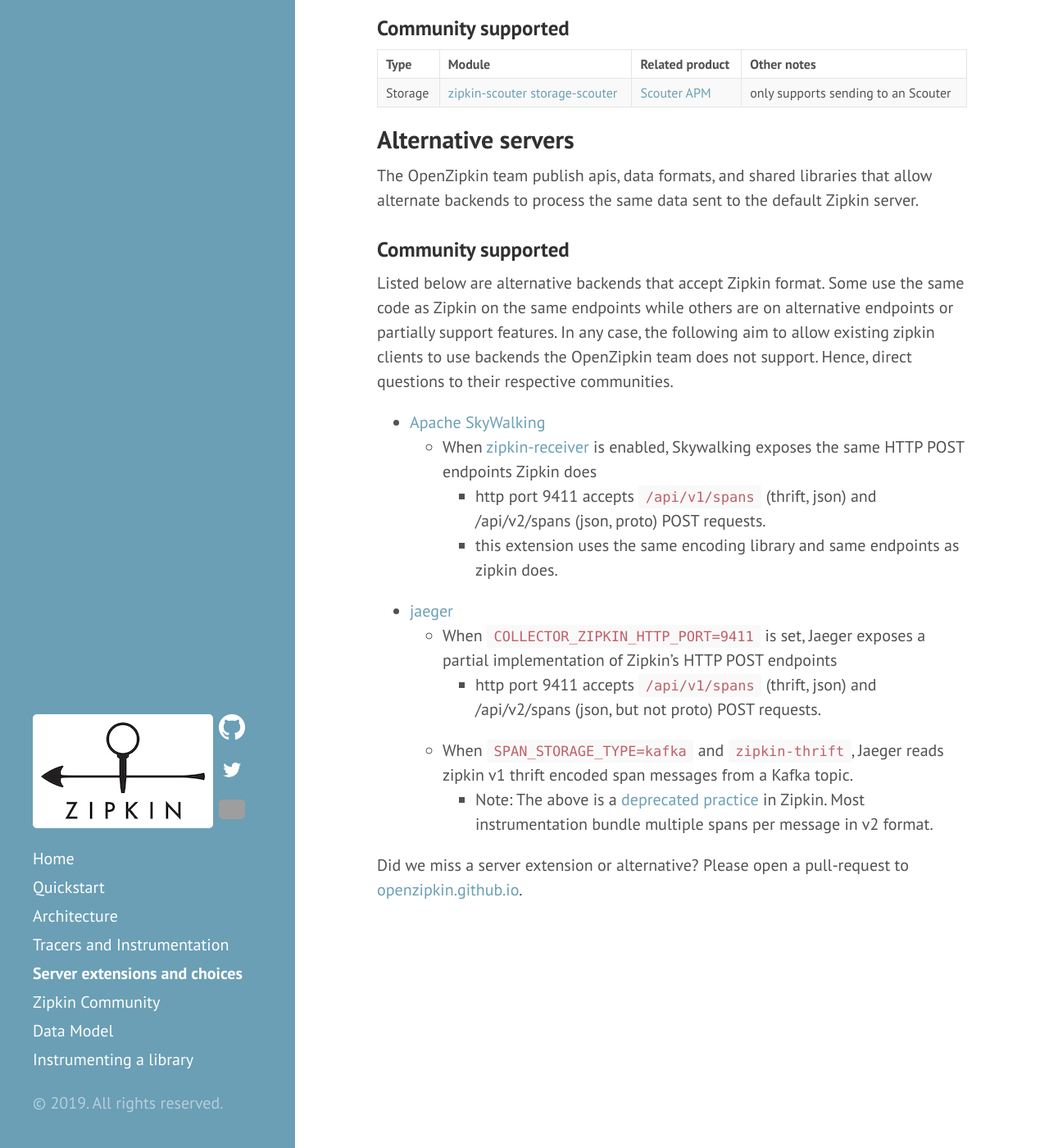
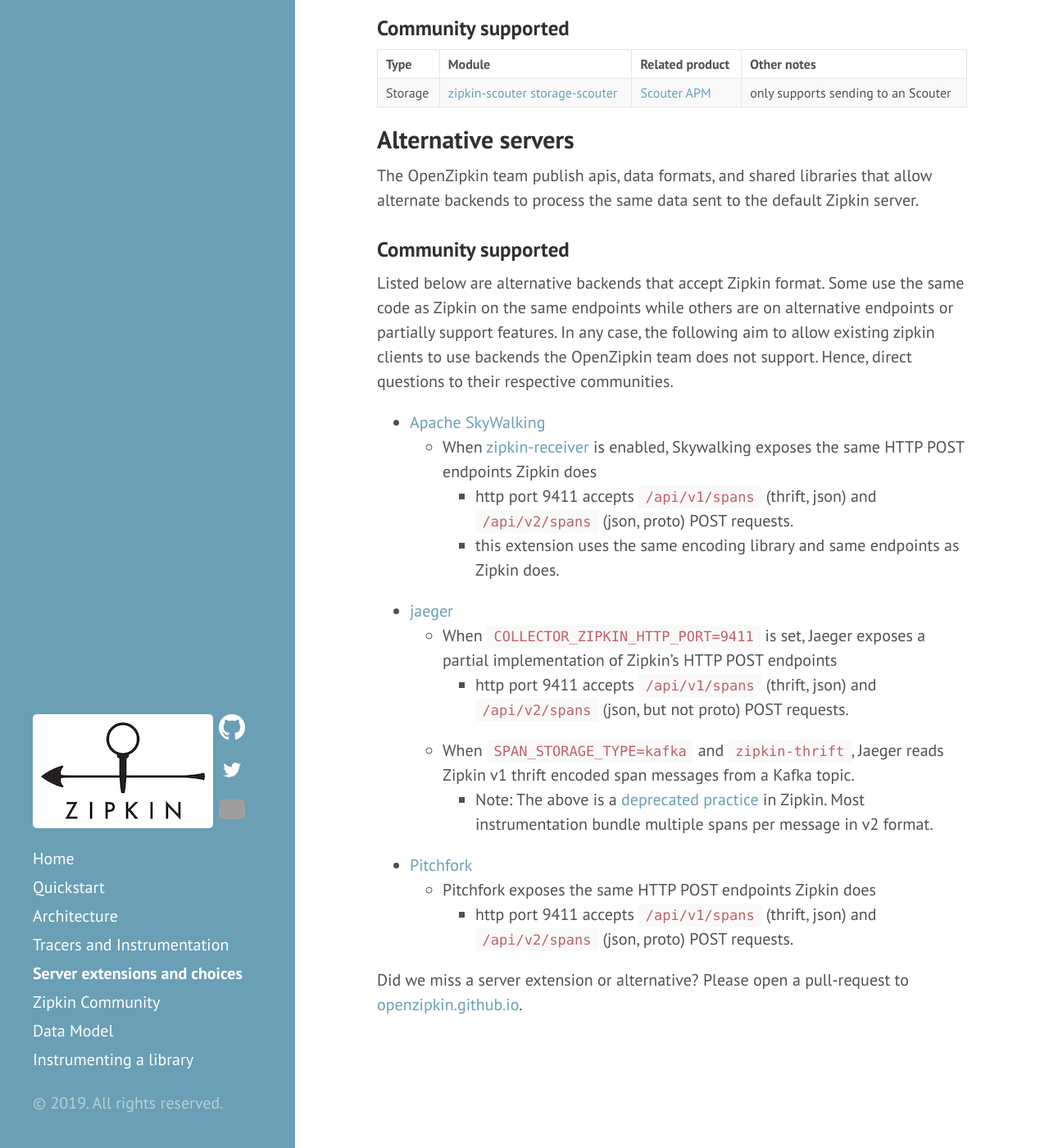
Before and after one commit to openzipkin/openzipkin.github.io, a Jekyll site: the page built from pages/extensions_choices.md, in a window 1280 px wide and 1400 px high, scrolled down 841 px. Shown: the whole window at 82% size. Built offline with Jekyll 4.4.1, drawn with Linux system fonts in a browser that asks for light colours.

Commit message:
Add pitchfork to extension choices

```diff
--- a/pages/extensions_choices.md
+++ b/pages/extensions_choices.md
@@ -39,14 +39,16 @@
 
  - [Apache SkyWalking](https://github.com/apache/incubator-skywalking)
    - When [zipkin-receiver](https://github.com/apache/incubator-skywalking/blob/master/docs/en/setup/backend/backend-receivers.md) is enabled, Skywalking exposes the same HTTP POST endpoints Zipkin does
-     - http port 9411 accepts `/api/v1/spans` (thrift, json) and /api/v2/spans (json, proto) POST requests.
-     - this extension uses the same encoding library and same endpoints as zipkin does.
+     - http port 9411 accepts `/api/v1/spans` (thrift, json) and `/api/v2/spans` (json, proto) POST requests.
+     - this extension uses the same encoding library and same endpoints as Zipkin does.
  - [jaeger](https://github.com/jaegertracing/jaeger)
    - When `COLLECTOR_ZIPKIN_HTTP_PORT=9411` is set, Jaeger exposes a partial implementation of Zipkin's HTTP POST endpoints
-     - http port 9411 accepts `/api/v1/spans` (thrift, json) and /api/v2/spans (json, but not proto) POST requests.
-   - When `SPAN_STORAGE_TYPE=kafka` and `zipkin-thrift`, Jaeger reads zipkin v1 thrift encoded span messages from a Kafka topic.
+     - http port 9411 accepts `/api/v1/spans` (thrift, json) and `/api/v2/spans` (json, but not proto) POST requests.
+   - When `SPAN_STORAGE_TYPE=kafka` and `zipkin-thrift`, Jaeger reads Zipkin v1 thrift encoded span messages from a Kafka topic.
      - Note: The above is a [deprecated practice](https://github.com/openzipkin/zipkin/tree/master/zipkin-collector/kafka#legacy-encoding) in Zipkin. Most instrumentation bundle multiple spans per message in v2 format.
-
+ - [Pitchfork](https://github.com/HotelsDotCom/pitchfork)
+   - Pitchfork exposes the same HTTP POST endpoints Zipkin does
+     - http port 9411 accepts `/api/v1/spans` (thrift, json) and `/api/v2/spans` (json, proto) POST requests.
 
 Did we miss a server extension or alternative? Please open a pull-request to
 [openzipkin.github.io](https://github.com/openzipkin/openzipkin.github.io).
```
